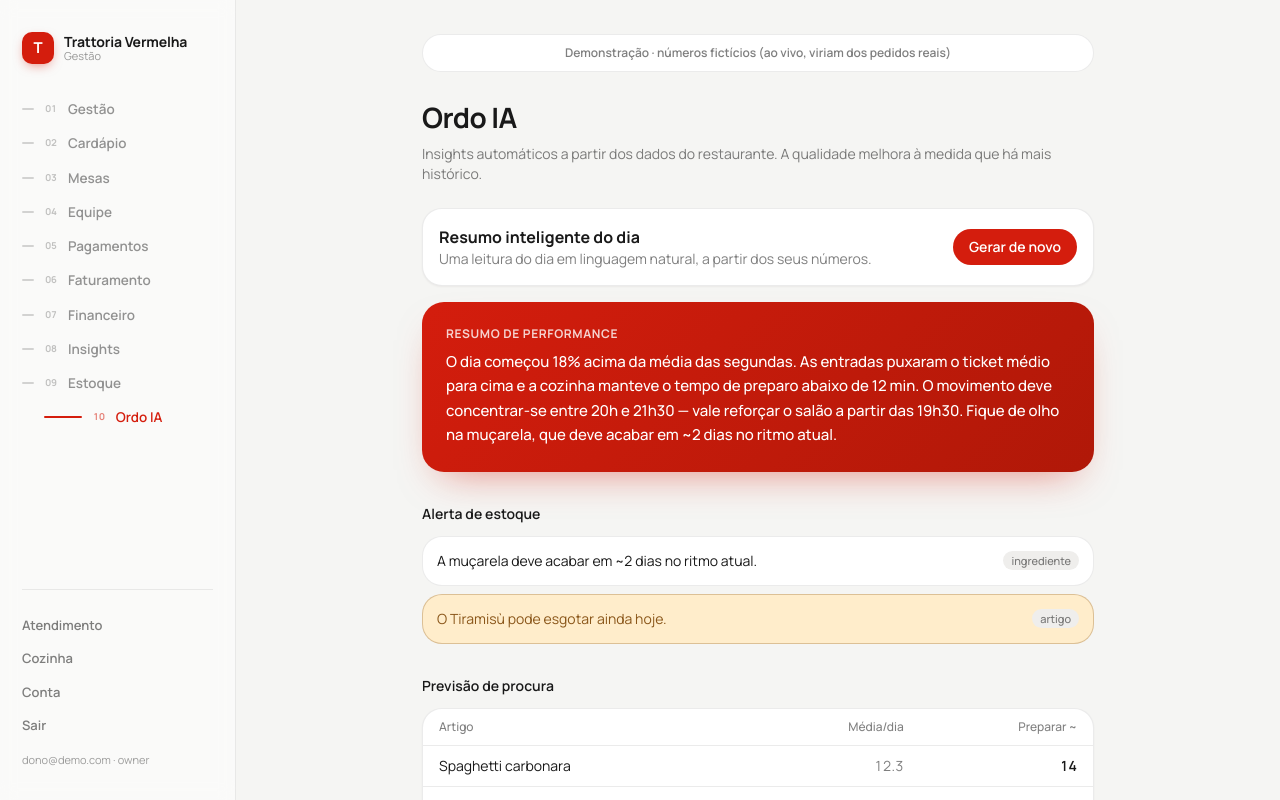
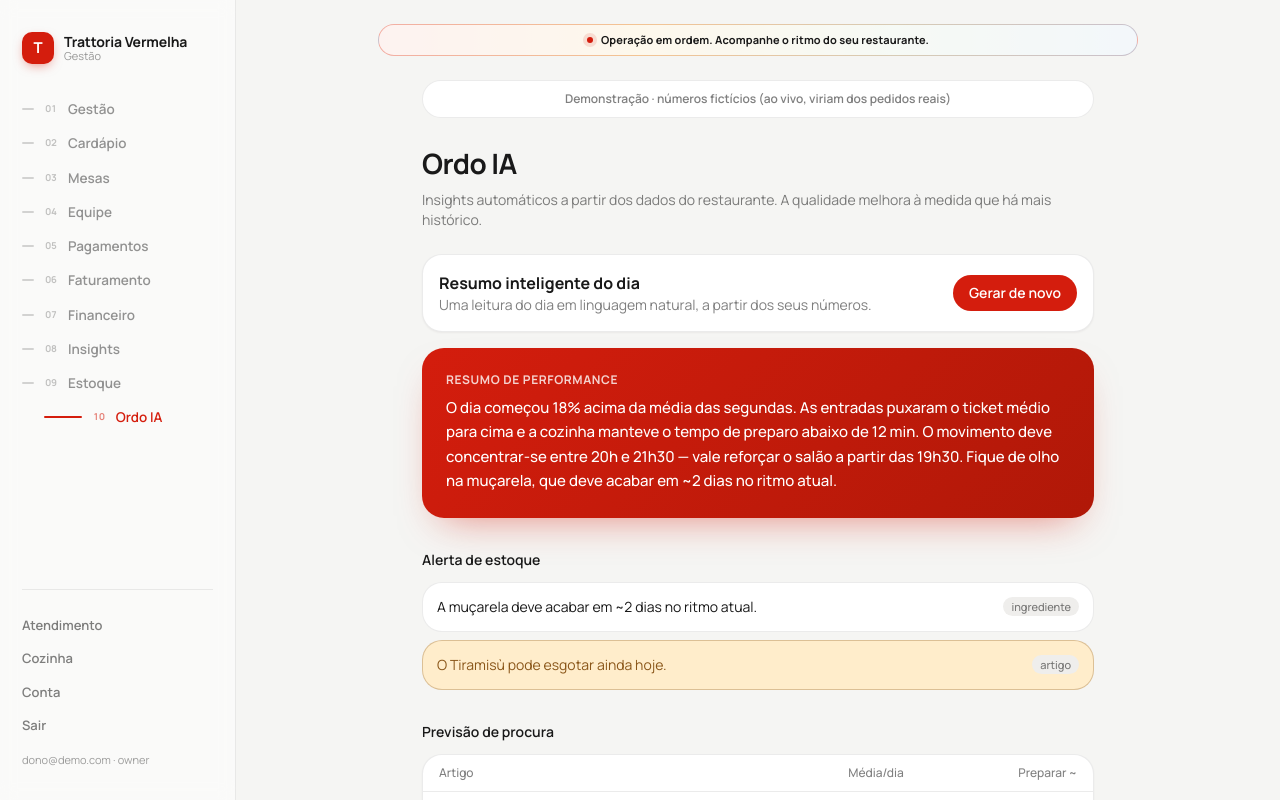
Before and after one commit to gabrieltrzaskosm-coder/ordo, a Next.js app: page /preview-gestao/ia in a window 1280 px wide. Shown: the top 800 px of the page. Built offline with nearby package versions, Linux system fonts and the light colour scheme.

Commit message:
Standardize management banner UI

```diff
--- a/src/app/(staff)/gestao/GestaoShell.tsx
+++ b/src/app/(staff)/gestao/GestaoShell.tsx
@@ -4,6 +4,7 @@ import Link from "next/link";
 import { usePathname } from "next/navigation";
 import { useEffect, useRef } from "react";
 import { signOut } from "@/app/login/actions";
+import { Banner } from "@/components/ui/banner";
 import { hasFeature, type Feature, type Plan } from "@/lib/plans";
 
 // Chrome da área de gestão: sidebar fixa (navegação numerada com efeito de
@@ -178,7 +179,15 @@ export function GestaoShell({
         </div>
       </aside>
 
-      <div className="gs-main">{children}</div>
+      <div className="gs-main">
+        <Banner
+          message="Operação em ordem. Acompanhe o ritmo do seu restaurante."
+          height="2rem"
+          variant="rainbow"
+          className="gs-banner"
+        />
+        <div className="gs-page-content">{children}</div>
+      </div>
     </div>
   );
 }
@@ -242,6 +251,18 @@ const GESTAO_CSS = `
 .gs-foot-user { margin: 8px 0 0; font-size: 11px; color: rgba(0,0,0,.38); white-space: nowrap; overflow: hidden; text-overflow: ellipsis; }
 
 .gs-main { flex: 1; min-width: 0; padding: 34px 30px 90px; }
+.gs-page-content { min-width: 0; }
+.gs-banner { margin: -10px auto 24px; max-width: 760px; }
+
+/* Faixa partilhada pelo hub e por todas as sub-páginas. A variante rainbow é
+   uma adaptação sóbria do exemplo de referência, usando a paleta Ordo. */
+.ui-banner { position: relative; display: flex; align-items: center; justify-content: center; gap: 8px; min-height: var(--banner-height, 2rem); overflow: hidden; border: 1px solid rgba(212,29,13,.14); border-radius: 999px; padding: 5px 14px; color: #191919; font-size: 11px; font-weight: 700; letter-spacing: .01em; line-height: 1.2; }
+.ui-banner::before { position: absolute; inset: 0; content: ""; background: rgba(255,255,255,.78); }
+.ui-banner-rainbow { background: linear-gradient(90deg, #f7c6bd 0%, #f8dfaa 34%, #d7e7d1 68%, #c8dceb 100%); }
+.ui-banner-default { background: #fff; }
+.ui-banner-mark, .ui-banner-message { position: relative; z-index: 1; }
+.ui-banner-mark { width: 6px; height: 6px; flex: 0 0 auto; border-radius: 999px; background: var(--gs-accent, #d41d0d); box-shadow: 0 0 0 4px rgba(212,29,13,.12); }
+
 
 /* ---- Hub (.gh-*) ---- */
 .gh-wrap { max-width: 760px; margin: 0 auto; animation: gsFade .5s ease both; }
@@ -283,7 +304,8 @@ const GESTAO_CSS = `
   .gs-tick { display: none; }
   .gs-foot { margin-top: 0; margin-left: auto; padding-top: 0; border-top: none; flex-direction: row; gap: 12px; align-items: center; }
   .gs-foot-user { display: none; }
-  .gs-main { padding: 20px 16px 80px; }
+  .gs-main { padding: 16px 16px 80px; }
+  .gs-banner { margin: 0 auto 18px; max-width: none; }
   .gh-metrics { grid-template-columns: 1fr; }
 }
 @media (prefers-reduced-motion: reduce) {
--- /dev/null
+++ b/src/components/ui/banner.tsx
@@ -0,0 +1,29 @@
+import type { CSSProperties, ReactNode } from "react";
+
+type BannerProps = {
+  message: ReactNode;
+  height?: string;
+  variant?: "default" | "rainbow";
+  className?: string;
+};
+
+/** Faixa compacta para avisos e contexto visual de uma área da aplicação. */
+export function Banner({
+  message,
+  height = "2rem",
+  variant = "default",
+  className = "",
+}: BannerProps) {
+  const style = { "--banner-height": height } as CSSProperties;
+
+  return (
+    <div
+      className={`ui-banner ui-banner-${variant} ${className}`.trim()}
+      style={style}
+      role="status"
+    >
+      <span className="ui-banner-mark" aria-hidden="true" />
+      <span className="ui-banner-message">{message}</span>
+    </div>
+  );
+}
```
Also changed, not shown: 1 other file (tests, documents, lock files or other folders).
